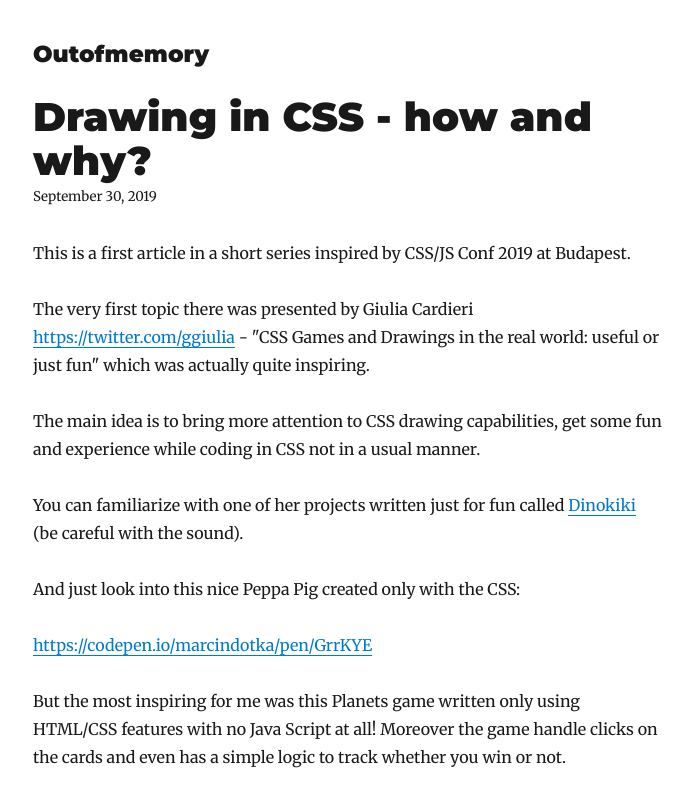
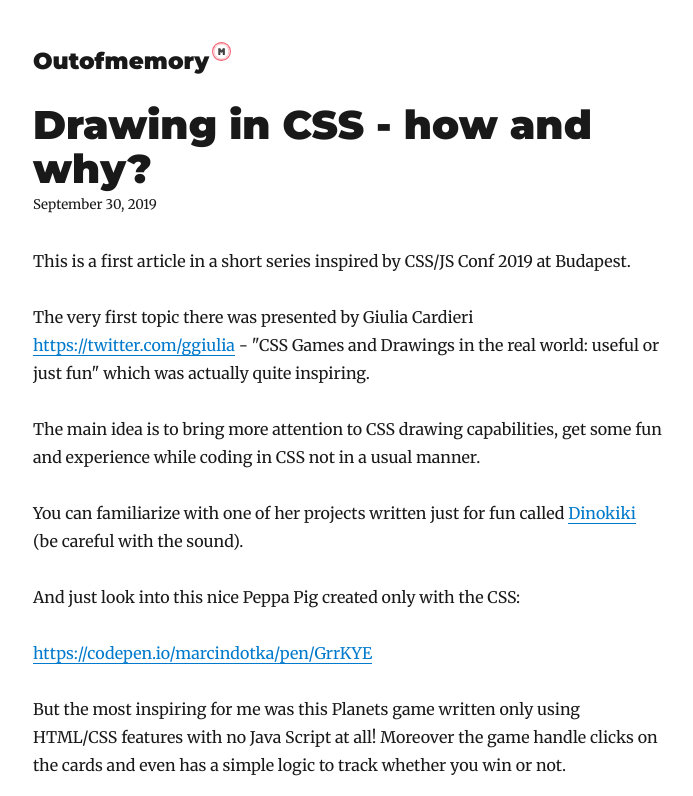
Before and after one commit to slavik925/outofmemory, a Gatsby site: page /drawing-in-css/ in a window 1280 px wide. Shown: the top 796 px of the page, without its empty margins (292-985 px from the left). Built offline with nearby package versions, Linux system fonts and the light colour scheme; Gatsby itself is replaced by a stand-in of ours; some packages are replaced by stand-ins of ours.

Commit message:
Update icon to be more round

```diff
--- a/gatsby-config.js
+++ b/gatsby-config.js
@@ -71,13 +71,13 @@ module.exports = {
     {
       resolve: `gatsby-plugin-manifest`,
       options: {
-        name: `Gatsby Starter Blog`,
-        short_name: `GatsbyJS`,
+        name: `Outofmemory.dev`,
+        short_name: `Outofmemory`,
         start_url: `/`,
         background_color: `#ffffff`,
         theme_color: `#663399`,
         display: `minimal-ui`,
-        icon: `static/logo.png`,
+        icon: `static/outofmemory_logo.svg`,
       },
     },
     `gatsby-plugin-offline`,
--- a/src/components/layout.js
+++ b/src/components/layout.js
@@ -31,9 +31,8 @@ class Layout extends React.Component {
             <div style={{marginTop: "2rem"}}>
               {title}
             </div>
-            <img src="logo.png" alt="outofmemory.dev logo" style={{
-              width: "5rem",
-              height: "4.3rem"
+            <img src="outofmemory_logo.svg" alt="outofmemory.dev logo" style={{
+              marginLeft: '0.5rem'
             }} />
           </Link>
         </h1>
@@ -55,6 +54,11 @@ class Layout extends React.Component {
             to={`/`}
           >
             {title}
+            <img src="/outofmemory_logo.svg" alt="outofmemory.dev logo" style={{
+              width: '1.2rem',
+              marginBottom: '0.5rem',
+              marginLeft: '0.2rem'
+            }} />
           </Link>
         </h3>
       )
```
Also changed, not shown: static/favicon.ico, static/logo.png (deleted), static/outofmemory_logo.svg (added).
